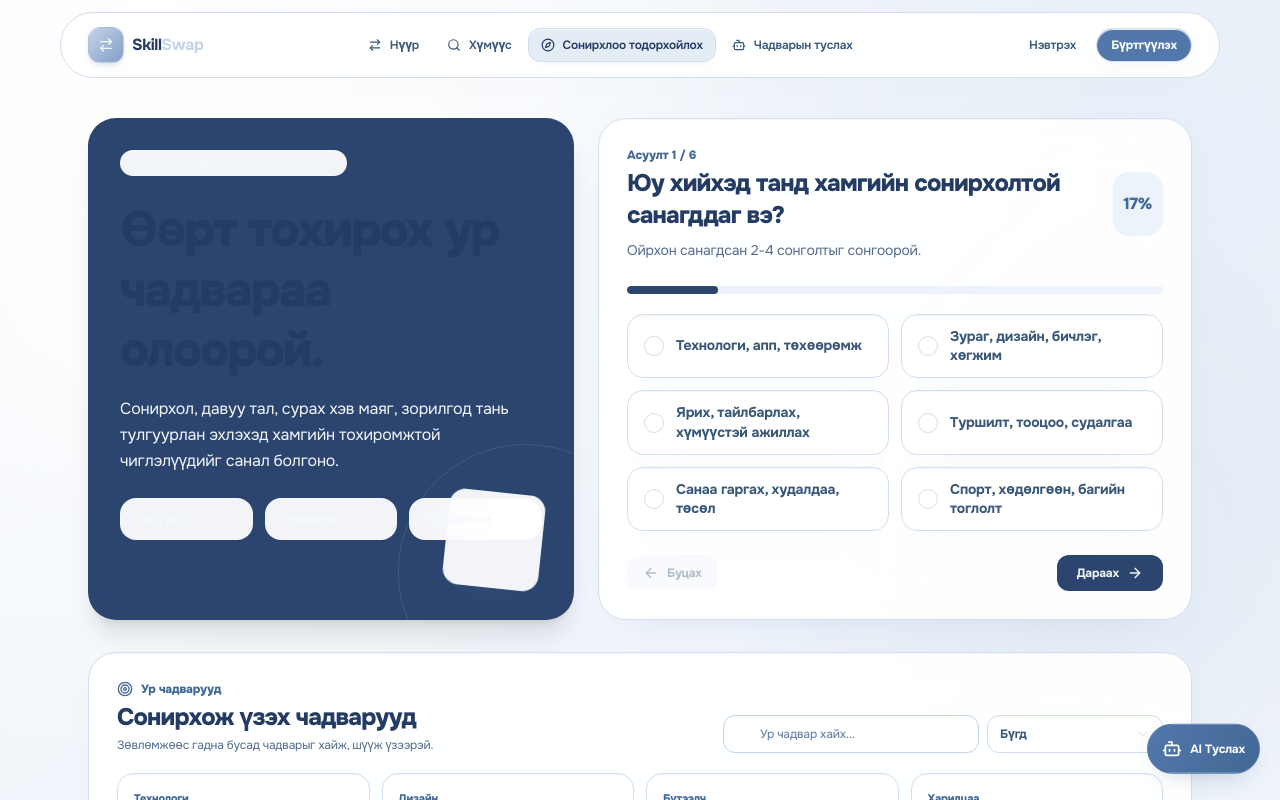
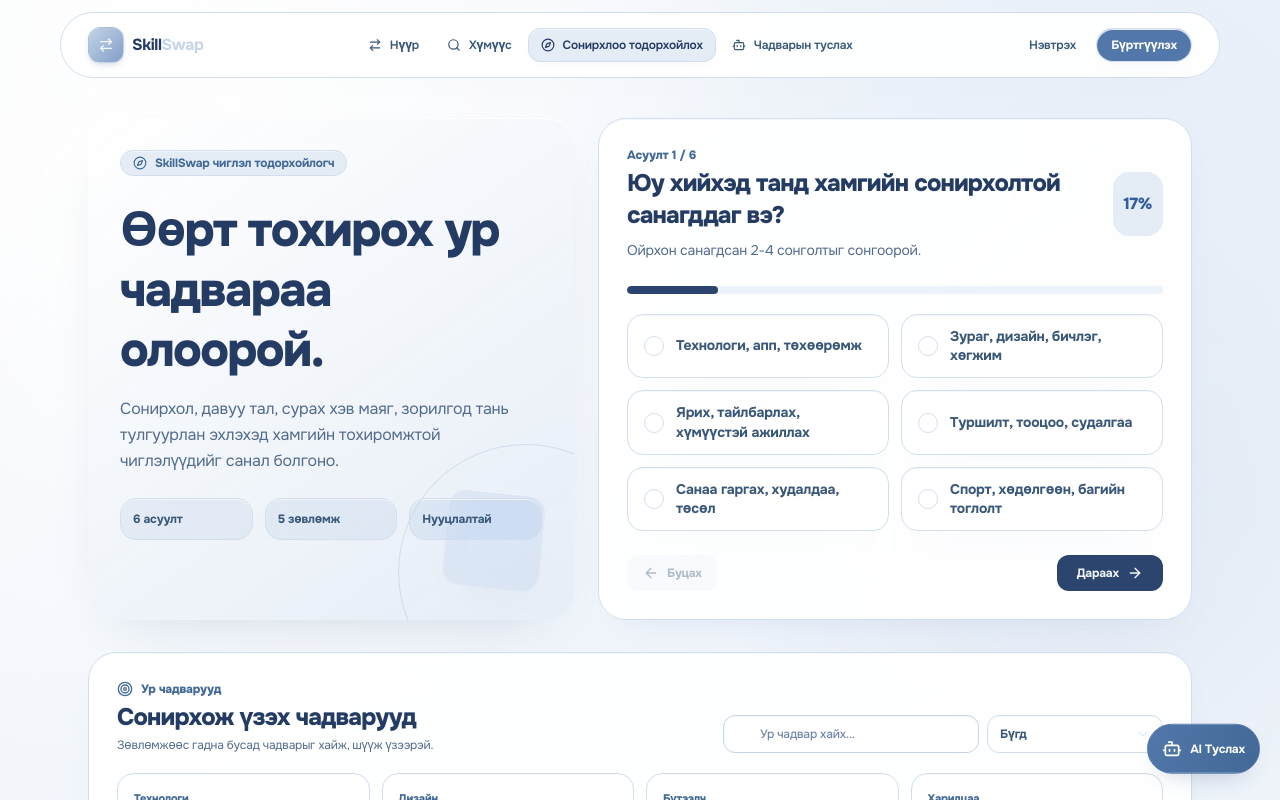
Before and after one commit to Tsetsge-dev/SkillSwap, a React (Vite) app in the folder frontend/: page /assessment in a window 1280 px wide. Shown: the top 800 px of the page. Built offline with nearby package versions, Linux system fonts and the light colour scheme.

Commit message:
Lighten assessment intro and clarify progress labels

```diff
--- a/frontend/src/index.css
+++ b/frontend/src/index.css
@@ -1459,3 +1459,35 @@ body button:focus-visible,body a:focus-visible,input:focus-visible,select:focus-
 @media (prefers-reduced-motion: reduce) {
   body button,body a { transition:none !important; }
 }
+
+
+/* Assessment introduction: soft glass panel with navy, readable copy. */
+body .assessment-intro-panel {
+  border-color:#D2DEEE !important;
+  background:linear-gradient(145deg,rgba(255,255,255,.98),rgba(228,236,246,.94)) !important;
+  color:#243B63 !important;
+  box-shadow:0 22px 58px -36px rgba(36,59,99,.24),inset 0 1px 0 #FFFFFF !important;
+}
+body .assessment-intro-panel .assessment-intro-heading { color:#243B63 !important; }
+body .assessment-intro-panel .assessment-intro-copy { color:#526B8D !important; }
+body .assessment-intro-panel .assessment-intro-badge {
+  border-color:#D2DEEE !important;
+  background:#E4ECF6 !important;
+  color:#416896 !important;
+}
+body .assessment-intro-panel .assessment-stat {
+  border-color:#D2DEEE !important;
+  background:rgba(228,236,246,.78) !important;
+}
+body .assessment-intro-panel .assessment-stat-label { color:#385779 !important; }
+body .assessment-intro-panel > .absolute { border-color:rgba(82,119,170,.18) !important; }
+body .assessment-intro-panel .bg-white\/8 { background:rgba(82,119,170,.08) !important; }
+body .assessment-progress-label { color:#416896 !important; }
+body .assessment-progress-chip {
+  background:#E4ECF6 !important;
+  color:#315F9D !important;
+}
+/* Keep intentional low-opacity glass highlights translucent. */
+body [class~="bg-white/8"] { background-color:rgba(255,255,255,.08) !important; }
+body [class~="bg-white/10"] { background-color:rgba(255,255,255,.10) !important; }
+body [class~="bg-white/15"] { background-color:rgba(255,255,255,.15) !important; }
```
